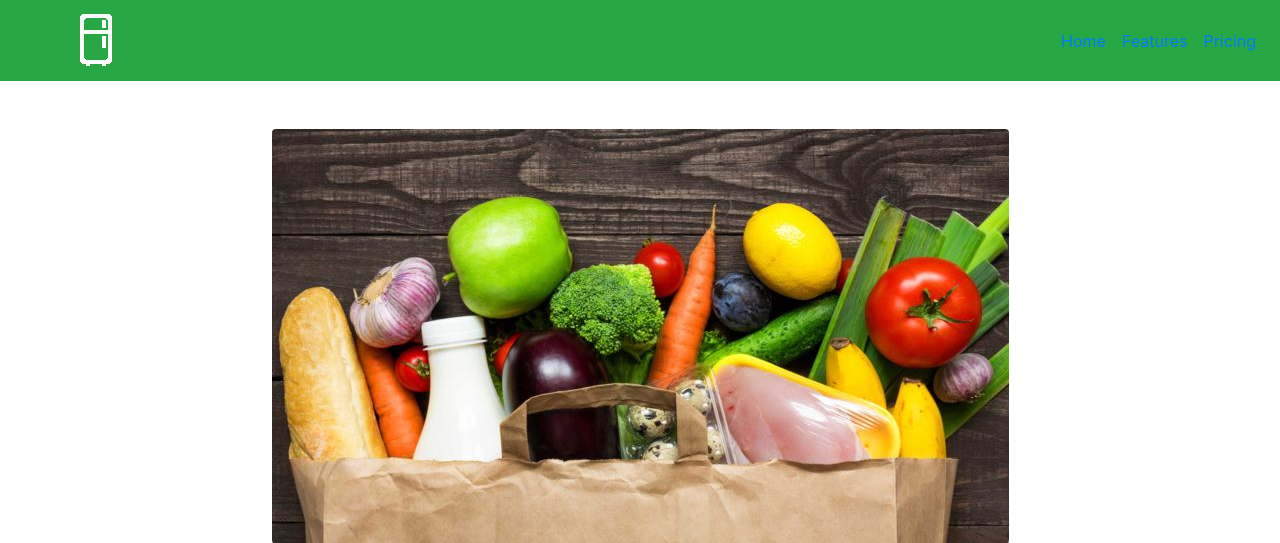
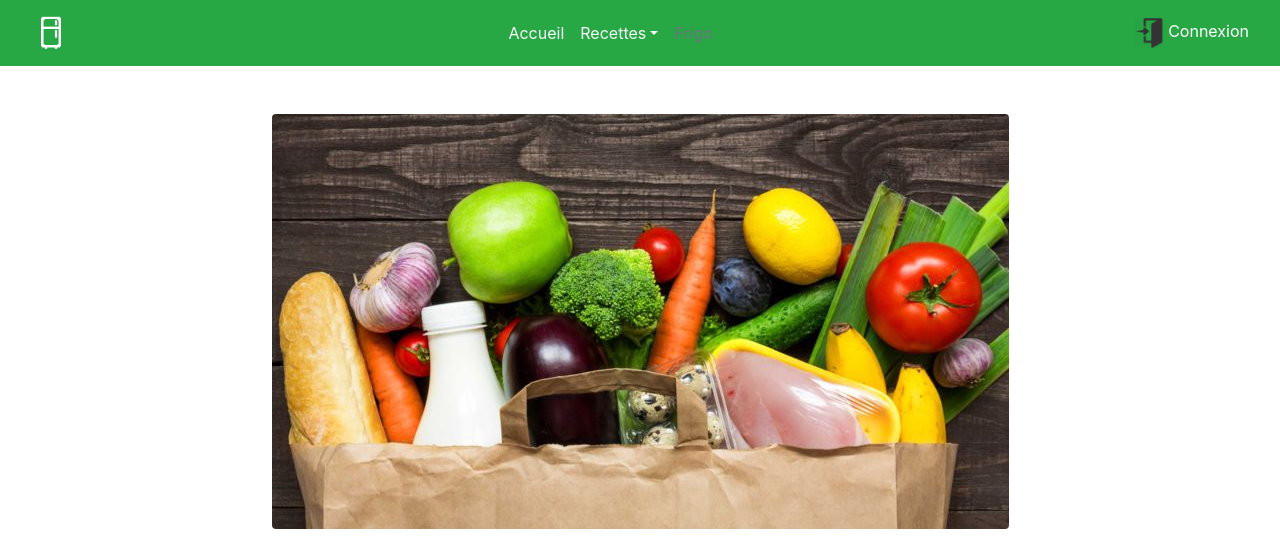
Before and after one commit to GammaBunta/PROJETS3WEB, a PHP site: page / in a window 1280 px wide. Shown: the top 543 px of the page. Run offline with PHP 8.4, Linux system fonts and the light colour scheme; some libraries are stand-ins or nearby versions.

Commit message:
nouveau header

```diff
--- a/ClassesGeneriques/modele_generique.php
+++ b/ClassesGeneriques/modele_generique.php
@@ -16,7 +16,7 @@ class ModeleGenerique{
 
 //Le array à la fin permet d'avoir les erreurs de mysql dans les requêtes et wallah c'est cool.
         $servername = "localhost";
-        self::$bdd = new PDO("mysql:host=$servername;dbname=frigo", 'root', '!Minou240499!',array(PDO::ATTR_ERRMODE => PDO::ERRMODE_WARNING));
+        self::$bdd = new PDO("mysql:host=$servername;dbname=ProjetFrigo", 'root', 'samsam974',array(PDO::ATTR_ERRMODE => PDO::ERRMODE_WARNING));
 
     }
 
--- a/composants/head.php
+++ b/composants/head.php
@@ -1,17 +1,8 @@
 <title>O•FR!GO</title>
-
-	<meta http-equiv="content-type" content="text/html; charset=iso-8859-1" />
-	<meta name="viewport" content="width=device-width, initial-scale=1">
-	<link href="https://stackpath.bootstrapcdn.com/font-awesome/4.7.0/css/font-awesome.min.css" rel="stylesheet">
-	<link rel="stylesheet" href="https://maxcdn.bootstrapcdn.com/bootstrap/4.0.0/css/bootstrap.min.css" integrity="sha384-Gn5384xqQ1aoWXA+058RXPxPg6fy4IWvTNh0E263XmFcJlSAwiGgFAW/dAiS6JXm" crossorigin="anonymous">
-	<script src="https://code.jquery.com/jquery-3.3.1.min.js" ></script>
-	<script src="https://cdnjs.cloudflare.com/ajax/libs/popper.js/1.12.9/umd/popper.min.js" integrity="sha384-ApNbgh9B+Y1QKtv3Rn7W3mgPxhU9K/ScQsAP7hUibX39j7fakFPskvXusvfa0b4Q" crossorigin="anonymous"></script>
-	<script src="https://maxcdn.bootstrapcdn.com/bootstrap/4.0.0/js/bootstrap.min.js" integrity="sha384-JZR6Spejh4U02d8jOt6vLEHfe/JQGiRRSQQxSfFWpi1MquVdAyjUar5+76PVCmYl" crossorigin="anonymous"></script>
-	<link rel="stylesheet" href="https://stackpath.bootstrapcdn.com/bootstrap/4.1.3/css/bootstrap.min.css" integrity="sha384-MCw98/SFnGE8fJT3GXwEOngsV7Zt27NXFoaoApmYm81iuXoPkFOJwJ8ERdknLPMO" crossorigin="anonymous">
-	<meta http-equiv="Content-Type" content="text/html; charset=utf-8" />
-    <meta name="viewport" content="width=device-width, initial-scale=1, shrink-to-fit=no">
-
-	<script src="https://cdnjs.cloudflare.com/ajax/libs/popper.js/1.14.3/umd/popper.min.js" integrity="sha384-ZMP7rVo3mIykV+2+9J3UJ46jBk0WLaUAdn689aCwoqbBJiSnjAK/l8WvCWPIPm49" crossorigin="anonymous"></script>
-	<script src="https://stackpath.bootstrapcdn.com/bootstrap/4.1.3/js/bootstrap.min.js" integrity="sha384-ChfqqxuZUCnJSK3+MXmPNIyE6ZbWh2IMqE241rYiqJxyMiZ6OW/JmZQ5stwEULTy" crossorigin="anonymous"></script>
-
-	<link rel="stylesheet" type="text/css" href="./CSS/styles.css">
+<link rel="stylesheet" type="text/css" href="./CSS/styles.css">
+<meta charset="utf-8">
+<meta name="viewport" content="width=device-width, initial-scale=1">
+<link rel="stylesheet" href="https://maxcdn.bootstrapcdn.com/bootstrap/4.1.3/css/bootstrap.min.css">
+<script src="https://ajax.googleapis.com/ajax/libs/jquery/3.3.1/jquery.min.js"></script>
+<script src="https://cdnjs.cloudflare.com/ajax/libs/popper.js/1.14.3/umd/popper.min.js"></script>
+<script src="https://maxcdn.bootstrapcdn.com/bootstrap/4.1.3/js/bootstrap.min.js"></script>
--- a/composants/header.php
+++ b/composants/header.php
@@ -1,19 +1,27 @@
 <header>
 	<nav class="navbar navbar-expand-lg navbar-success bg-success">
-		<a id="ofrigo" class="float-left ml-5" href="index.php"><img  src="./Images/logo_blanc.png" /><a>
-			<div class="collapse navbar-collapse" id="navbarText">
-				<ul class="navbar-nav ml-auto">
-					<li class="nav-item active">
-						<a class="nav-link" href="#">Home <span class="sr-only">(current)</span></a>
+		<div class="container-fluid">
+			<a id="ofrigo" class="navbar-brand" href="index.php" ><img  src="./Images/logo_blanc.png" width="40" height="40" alt="logofrigo"/></a>
+			<div class="float-left">
+			<ul class="nav navbar-nav">
+			  <li class="nav-item">
+			    <a class="nav-link text-light" href="index.php">Accueil</a>
+			  </li>
+			  <li class="nav-item dropdown">
+			    <a class="nav-link dropdown-toggle text-light" data-toggle="dropdown" href="#" role="button" aria-haspopup="true" aria-expanded="false">Recettes</a>
+			    <div class="dropdown-menu">
+			      <a class="dropdown-item" href="#">Recettes disponibles</a>
+			      <a class="dropdown-item" href="#">Créer une recette</a>
+			    </div>
 			  </li>
 				<li class="nav-item">
-						<a class="nav-link" href="#">Features</a>
-					</li>
-					<li class="nav-item">
-						<a class="nav-link" href="#">Pricing</a>
+        	<a class="nav-link disabled" href="#">Frigo</a>
       	</li>
 			</ul>
-
+		</div>
+			<ul class="nav navbar-nav navbar-right">
+	      <li><a class="text-white" href="#"><img class="mr-1" src="./Images/logo_connexion.png"width="30" height="30" alt="logoConnexion"/>Connexion</a></li>
+    	</ul>
 		</div>
 	</nav>
 </header>
```
Also changed, not shown: Images/logo_connexion.png (added). Lines whose indentation alone changed are shown as unchanged.
